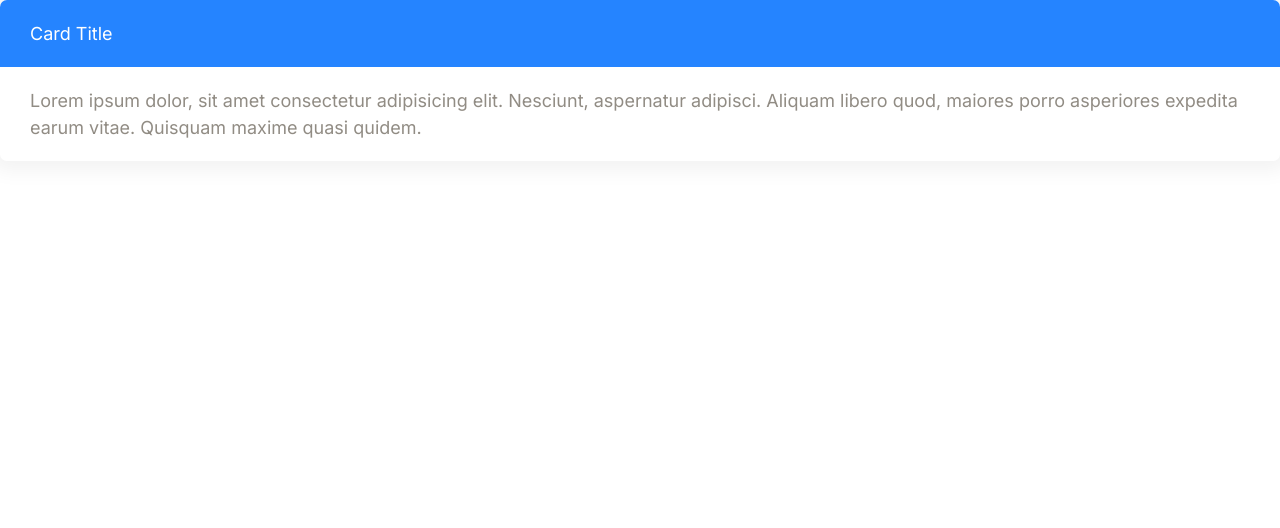
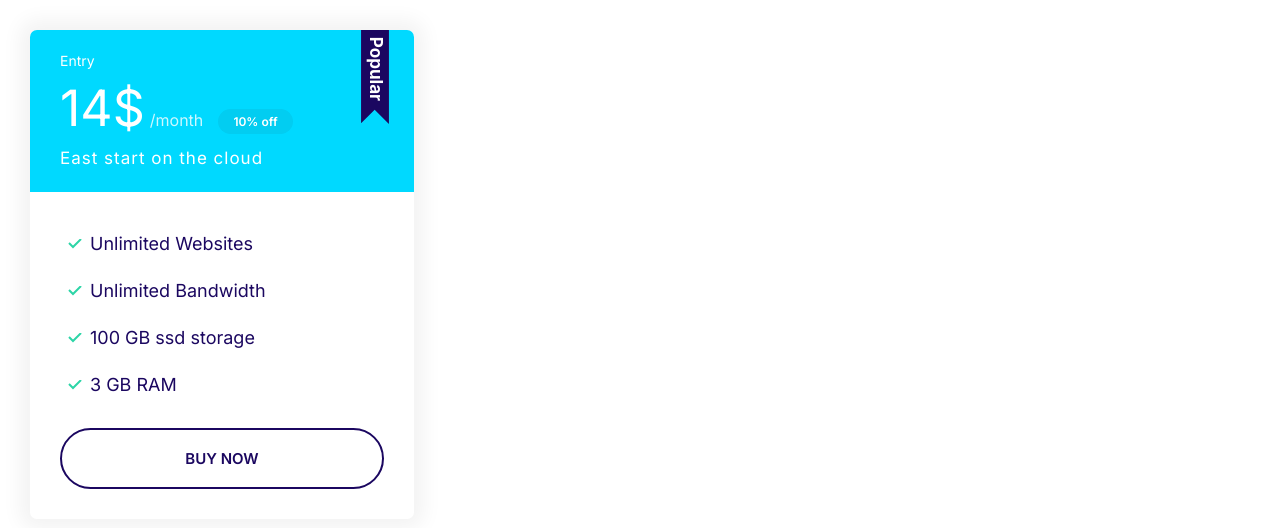
Before and after one commit to yeyni2/Code-With-Mosh-website, a plain HTML site: page index.html in a window 1280 px wide. Drawn offline with Linux system fonts and the light colour scheme.

Commit message:
Biuld plan component

```diff
--- a/css/styles.css
+++ b/css/styles.css
@@ -113,6 +113,7 @@
 
 .badge--small {
     font-size: 1.6rem;
+    padding: 0.5rem 1.5rem;
 }
 
 @media screen and (min-width: 1024px) {
@@ -300,3 +301,70 @@
 background: var(--color-secondary);
 color: #fff;
 }
+
+.card--secondary .badge--seocndary {
+    background: #02cdf1;
+}
+
+/* Plans */
+
+.plan__name {
+    color: #fff;
+    margin: 0;
+    font-weight: 500;
+    font-size: 2.4rem;
+}
+
+.plan__price {
+    font-size: 6rem;
+}
+
+.plan__billing-cycle {
+    font-size: 2.4rem;
+    font-weight: 300;
+    opacity: 0.8;
+    margin-right: 1rem;
+}
+
+.plan__description {
+    display: block;
+    font-size: 2rem;
+    font-weight: 300;
+    letter-spacing: 1px;
+
+}
+
+.plan .list__item {
+    margin-bottom: 2rem;
+}
+
+.plan--popular .card__header {
+    position: relative;
+}
+
+.plan--popular .card__header::before{
+    content: url(../images/popular.svg);
+    width: 40px;
+    display: inline-block;
+    position: absolute;
+    top: -6px;
+    right: 5%;
+}
+
+@media screen and (min-width: 1024px){
+    .plan__name {
+        font-size: 1.4rem;
+    }
+
+    .plan__price {
+        font-size: 5rem;
+    }
+
+    .plan__billing-cycle {
+        font-size: 1.6rem;
+    }
+
+    .plan__description {
+        font-size: 1.7rem;
+    }
+}
--- a/index.html
+++ b/index.html
@@ -14,12 +14,24 @@
     <link rel="stylesheet" href="css/styles.css" />
   </head>
   <body>
-    <div class="card card--primary">
-      <header class="card__header">Card Title</header>
-      <div class="card__body">
-        Lorem ipsum dolor, sit amet consectetur adipisicing elit. Nesciunt,
-        aspernatur adipisci. Aliquam libero quod, maiores porro asperiores
-        expedita earum vitae. Quisquam maxime quasi quidem.
+    <div style="width: 30%; margin: 3rem" class="card card--secondary">
+      <div class="plan plan--popular">
+        <header class="card__header">
+          <h3 class="plan__name">Entry</h3>
+          <span class="plan__price">14$</span>
+          <span class="plan__billing-cycle">/month</span>
+          <span class="badge badge--seocndary badge--small">10% off</span>
+          <span class="plan__description">East start on the cloud</span>
+        </header>
+        <div class="card__body">
+          <ul class="list list--tick">
+            <li class="list__item">Unlimited Websites</li>
+            <li class="list__item">Unlimited Bandwidth</li>
+            <li class="list__item">100 GB ssd storage</li>
+            <li class="list__item">3 GB RAM</li>
+          </ul>
+          <button class="btn btn--outline btn--block">Buy Now</button>
+        </div>
       </div>
     </div>
   </body>
```
Also changed, not shown: components/plan.html (added, +20 -0 lines), images/popular.svg (added).
